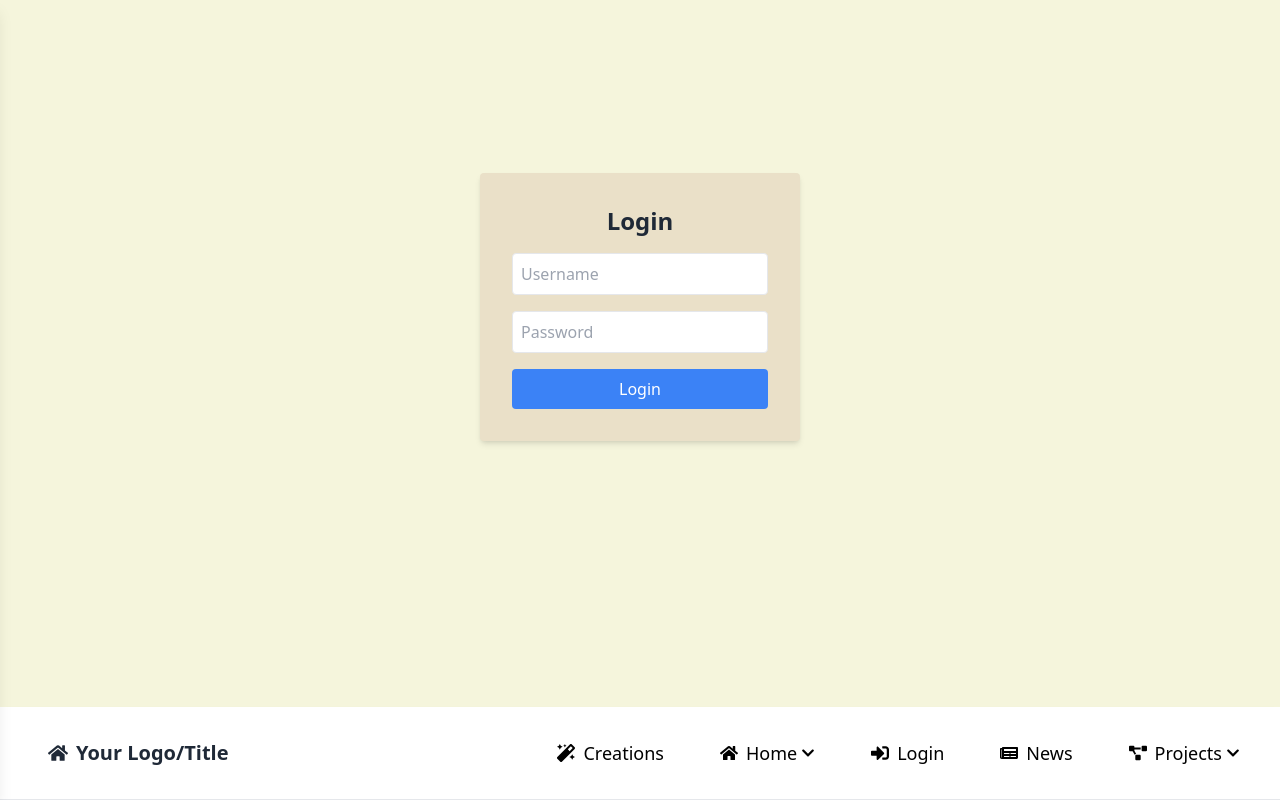
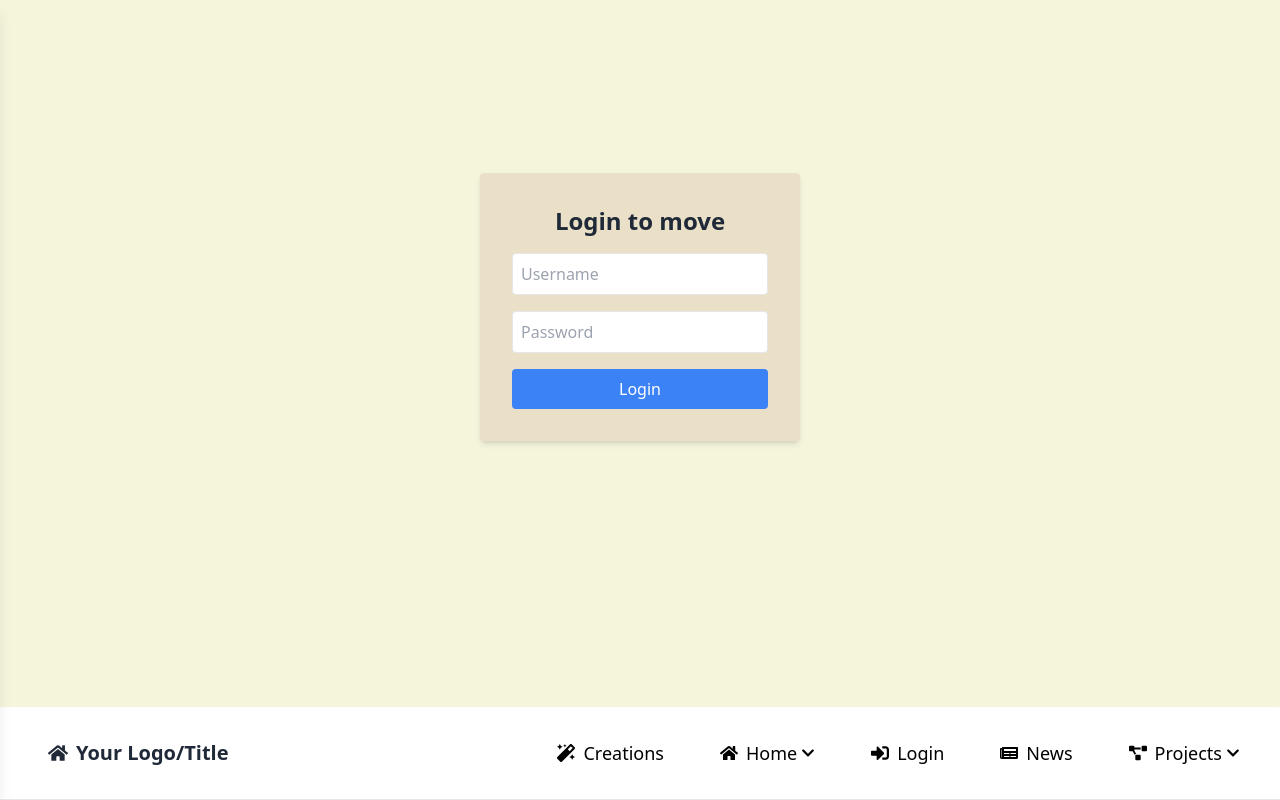
Before and after one commit to Jatin-Purbia/comic_lab, a React (Vite) app: page / in a window 1280 px wide. Both pictures are taken after a click on the item "Login". Shown: the part 93-893 px from the top of the page. Built offline with nearby package versions, Linux system fonts and the light colour scheme.

Commit message:
some change in login

```diff
--- a/src/pages/login.jsx
+++ b/src/pages/login.jsx
@@ -22,7 +22,7 @@ function LoginPage() {
     <div className="flex flex-col items-center justify-center min-h-screen bg-cream">
       <form className="bg-cream-dark p-8 rounded shadow-md w-80" onSubmit={handleLogin}>
         <h2 className="text-2xl font-semibold text-center mb-4 text-gray-800">
-          Login
+          Login to move
         </h2>
         {error && <p className="text-red-500 mb-4 text-center">{error}</p>}
         <input
```
